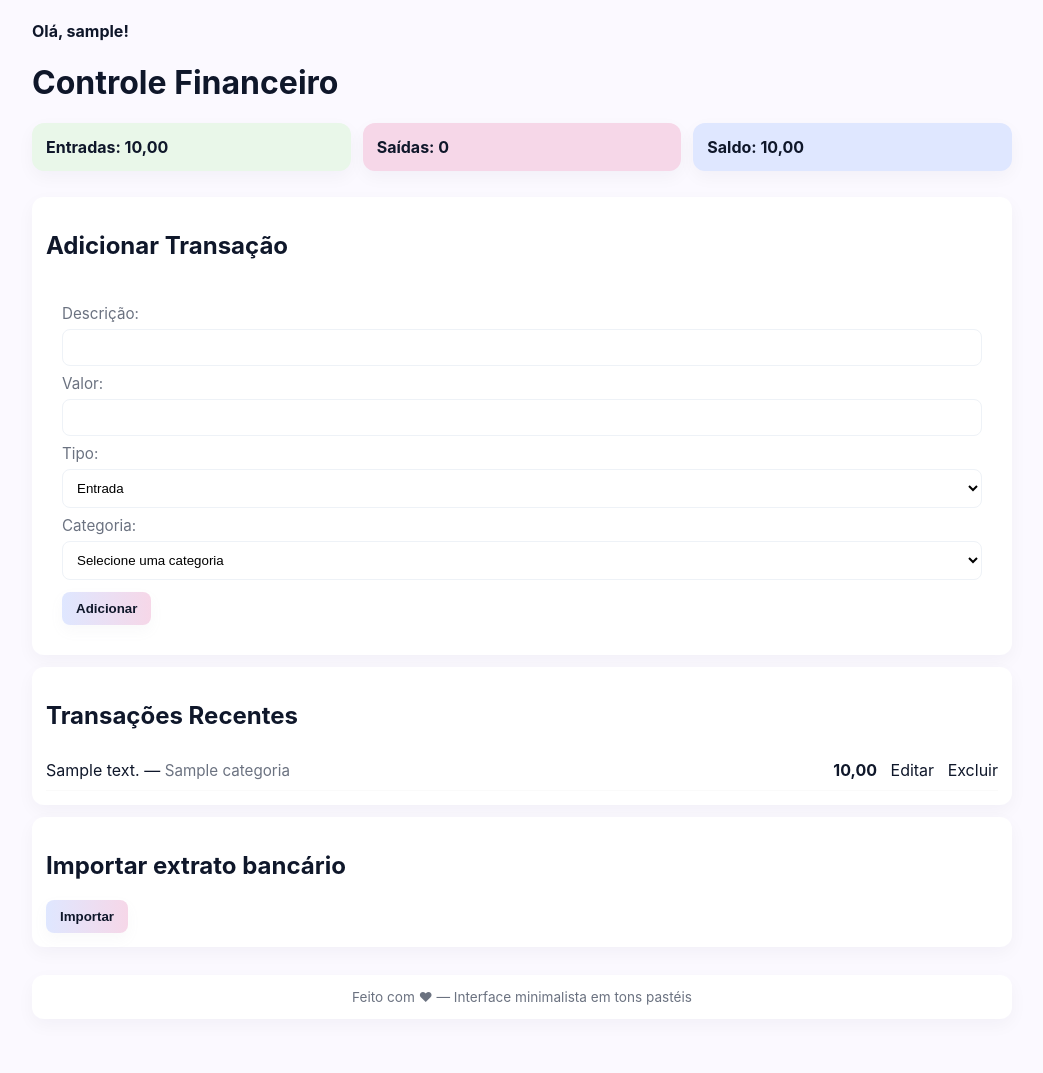
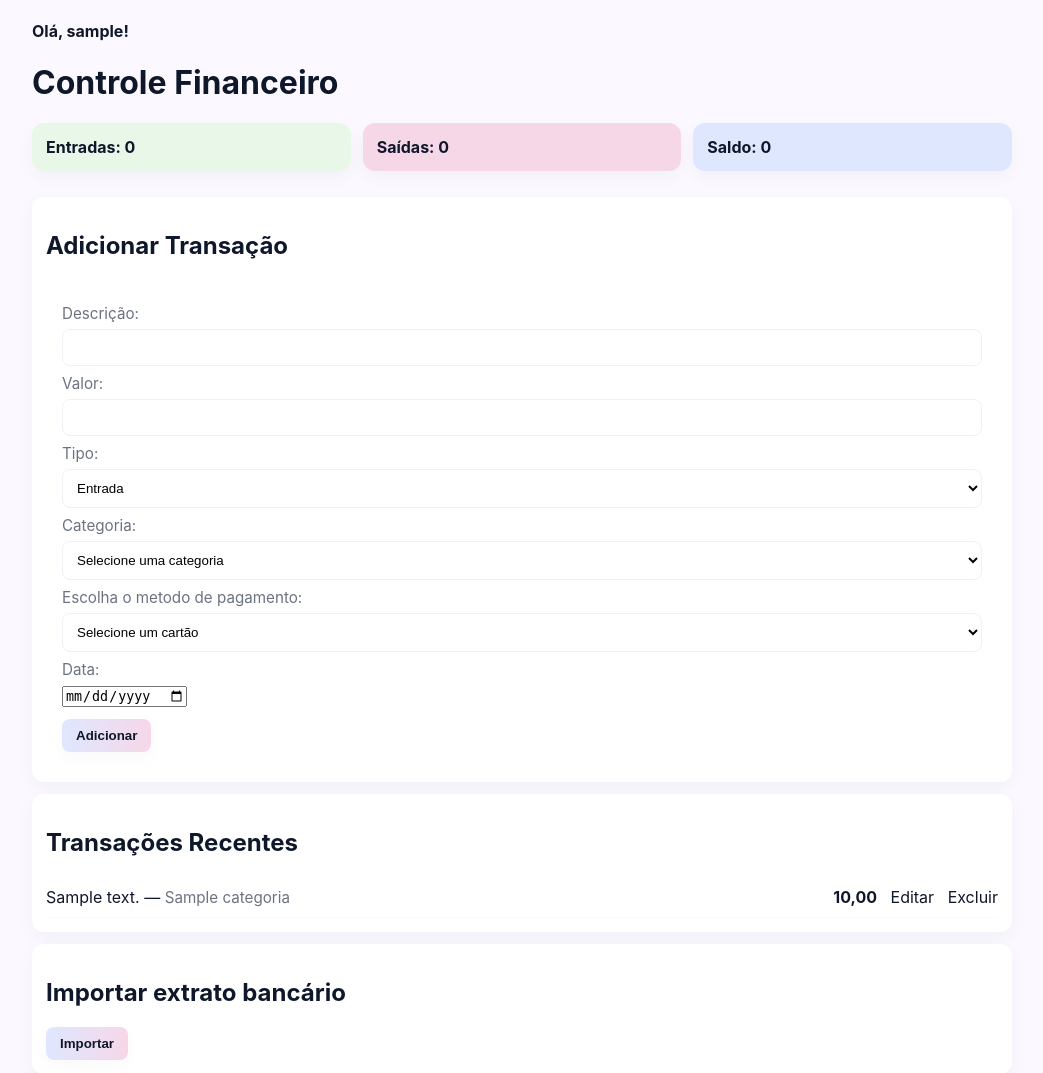
Before and after one commit to Biel3234/DinDinTrack, a Django app: page /controle/ in a window 1280 px wide. Shown: the part 52-1125 px from the top of the page, without its empty margins (118-1161 px from the left). Before the commit the page ends 1057 px from the top, so only its background shows below. Run offline with Django 5.2, Linux system fonts and the light colour scheme; a user stored in the database is signed in; tables that the repository leaves empty hold one stand-in row (values such as "Sample post").

Commit message:
Alterando a logica do saldo para adptar o metodo pagamento de cartao

```diff
--- a/dindintrack/models.py
+++ b/dindintrack/models.py
@@ -27,6 +27,7 @@ class Transacao(models.Model):
     valor = models.DecimalField(max_digits=10, decimal_places=2)
     tipo = models.CharField(choices=TIPOS_TRANSACAO)
     categoria = models.ForeignKey(Categoria, on_delete=models.DO_NOTHING, default='sem categoria')
+    metodo_pagamento = models.ForeignKey(Cartao, on_delete=models.SET_NULL, null=True, blank=True)
     data = models.DateField(auto_now_add=True)
 
     def __str__(self):
--- a/dindintrack/templates/tela_principal.html
+++ b/dindintrack/templates/tela_principal.html
@@ -35,6 +35,17 @@
             {% endfor %}
         </select>
 
+        <label for="cartao">Escolha o metodo de pagamento:</label>
+        <select name="cartao" id="cartao">
+            <option value="">Selecione um cartão</option>
+            {% for cartao in cartoes %}
+                <option value="{{ cartao.id }}">{{ cartao.nome }}</option>
+            {% endfor %}
+        </select>
+
+        <label for="data">Data:</label>
+        <input type="date" id="data" name="data" required>
+
         <div style="margin-top:12px">
             <button type="submit" class="primary">Adicionar</button>
         </div>
--- a/dindintrack/views.py
+++ b/dindintrack/views.py
@@ -20,11 +20,14 @@ class ControleFinanceiro(LoginRequiredMixin, View):
         perfil = self.request.user
         transacoes = perfil.transacoes.all()
         categorias = Categoria.objects.all()
+        cartoes = Cartao.objects.all()
         saldo = 0
         entradas = 0
         saidas = 0
 
         for t in perfil.transacoes.all():
+            if t.metodo_pagamento:
+                continue
             if t.tipo == 'saida':
                 saldo -= t.valor
                 saidas += t.valor
@@ -34,7 +37,7 @@ class ControleFinanceiro(LoginRequiredMixin, View):
 
 
         return render(request, 'tela_principal.html',
-        {'transacoes': transacoes, 'categorias': categorias, 'saldo': saldo, 'saidas': saidas, 'entradas': entradas})
+        {'transacoes': transacoes, 'categorias': categorias, 'saldo': saldo, 'saidas': saidas, 'entradas': entradas, 'cartoes': cartoes})
 
     def post(self, request):
         usuario = self.request.user
@@ -43,6 +46,11 @@ class ControleFinanceiro(LoginRequiredMixin, View):
         tipo = request.POST.get('tipo')
         categoria_id = request.POST.get('categoria')
         categoria = Categoria.objects.get(pk=categoria_id)
+        cartao_id = request.POST.get('cartao')
+        if cartao_id:
+            metodo_pagamento_cartao = Cartao.objects.get(pk=cartao_id)
+        else:
+            metodo_pagamento_cartao = None
 
         Transacao.objects.create(
             usuario = usuario,
@@ -50,6 +58,7 @@ class ControleFinanceiro(LoginRequiredMixin, View):
             valor = valor,
             tipo = tipo,
             categoria = categoria,
+            metodo_pagamento = metodo_pagamento_cartao
         )
         return redirect('render_create')
 
```
Also changed, not shown: dindintrack/migrations/0004_transacao_metodo_pagamento.py (added), dindintrack/migrations/0005_alter_transacao_metodo_pagamento.py (added).
